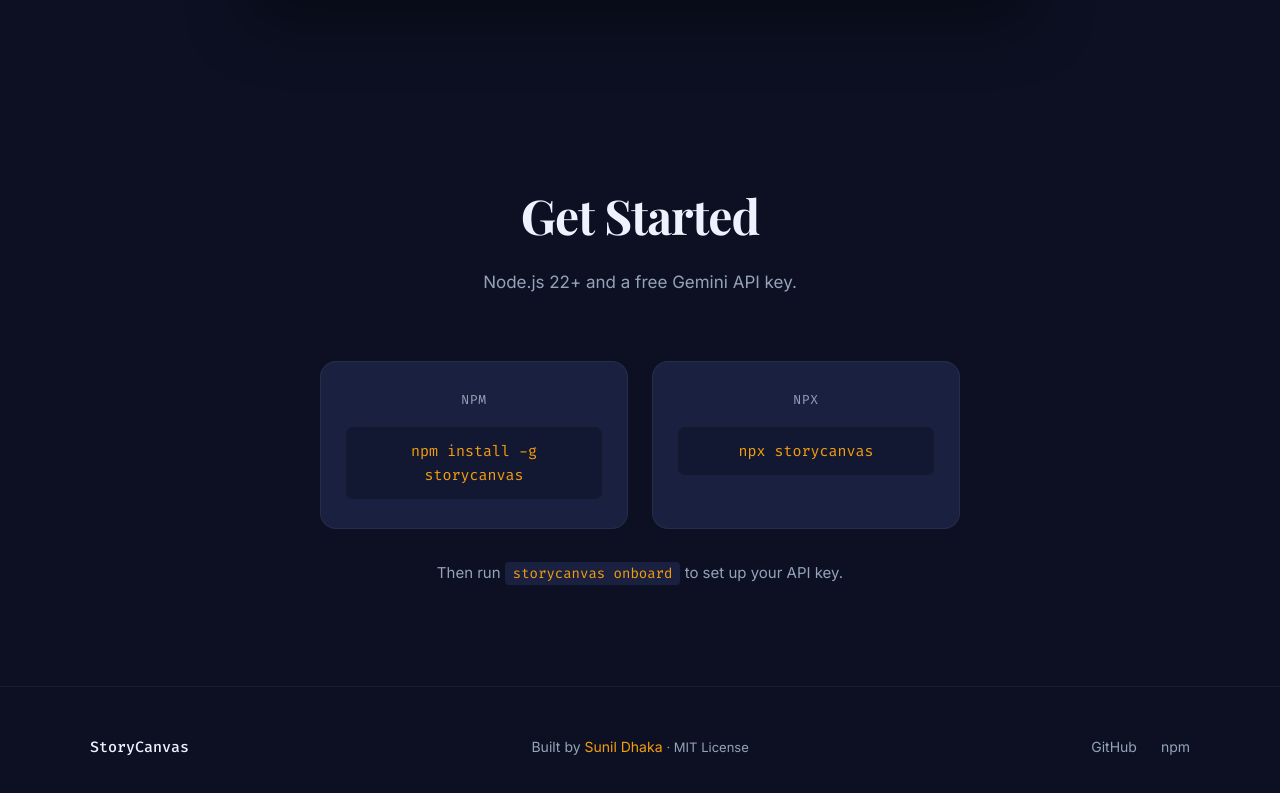
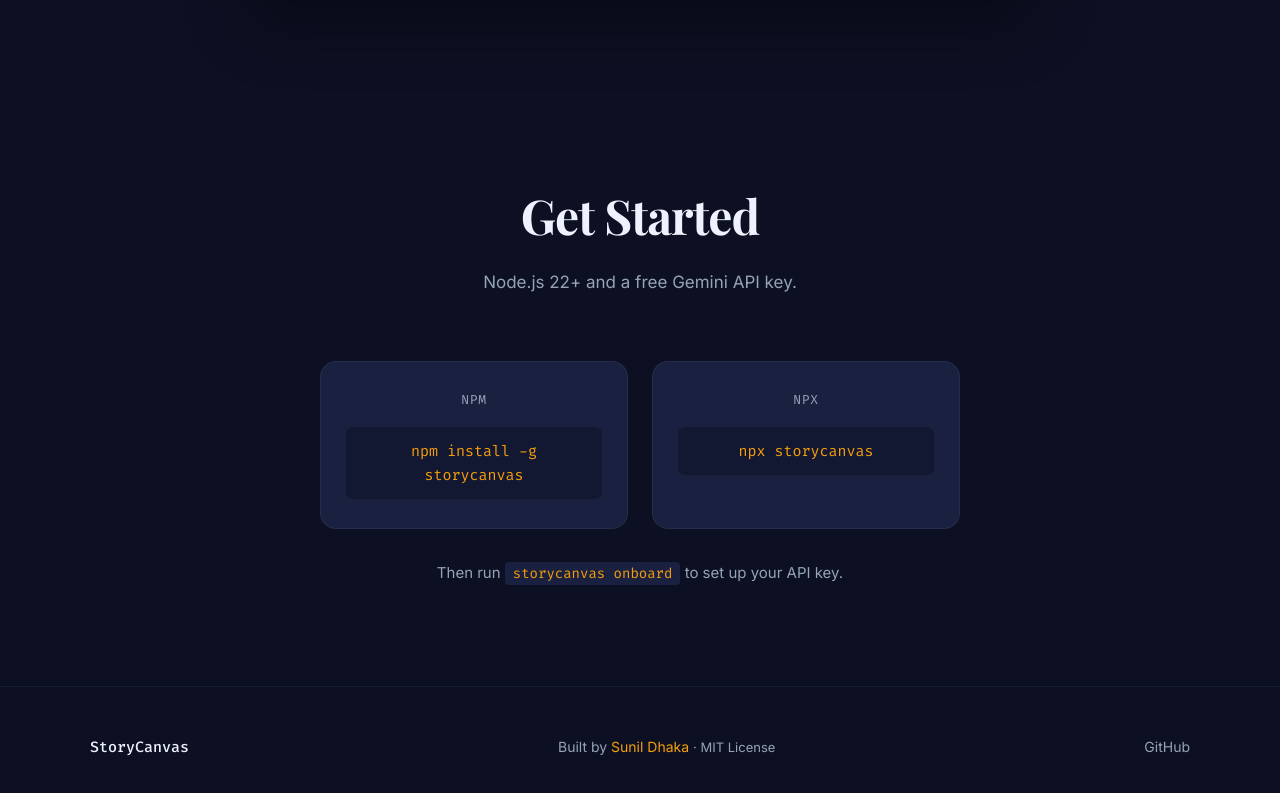
Before and after one commit to sunil-dhaka/storycanvas, a website: page docs/index.html in a window 1280 px wide. Shown: the part 3396-4189 px from the top of the page. Drawn offline with nearby package versions, Linux system fonts and the light colour scheme.

Commit message:
Remove npm link from footer

```diff
--- a/docs/index.html
+++ b/docs/index.html
@@ -1021,7 +1021,6 @@
       </span>
       <div class="footer-links">
         <a href="https://github.com/sunil-dhaka/storycanvas" target="_blank" rel="noopener">GitHub</a>
-        <a href="https://www.npmjs.com/package/storycanvas" target="_blank" rel="noopener">npm</a>
       </div>
     </div>
   </footer>
```
